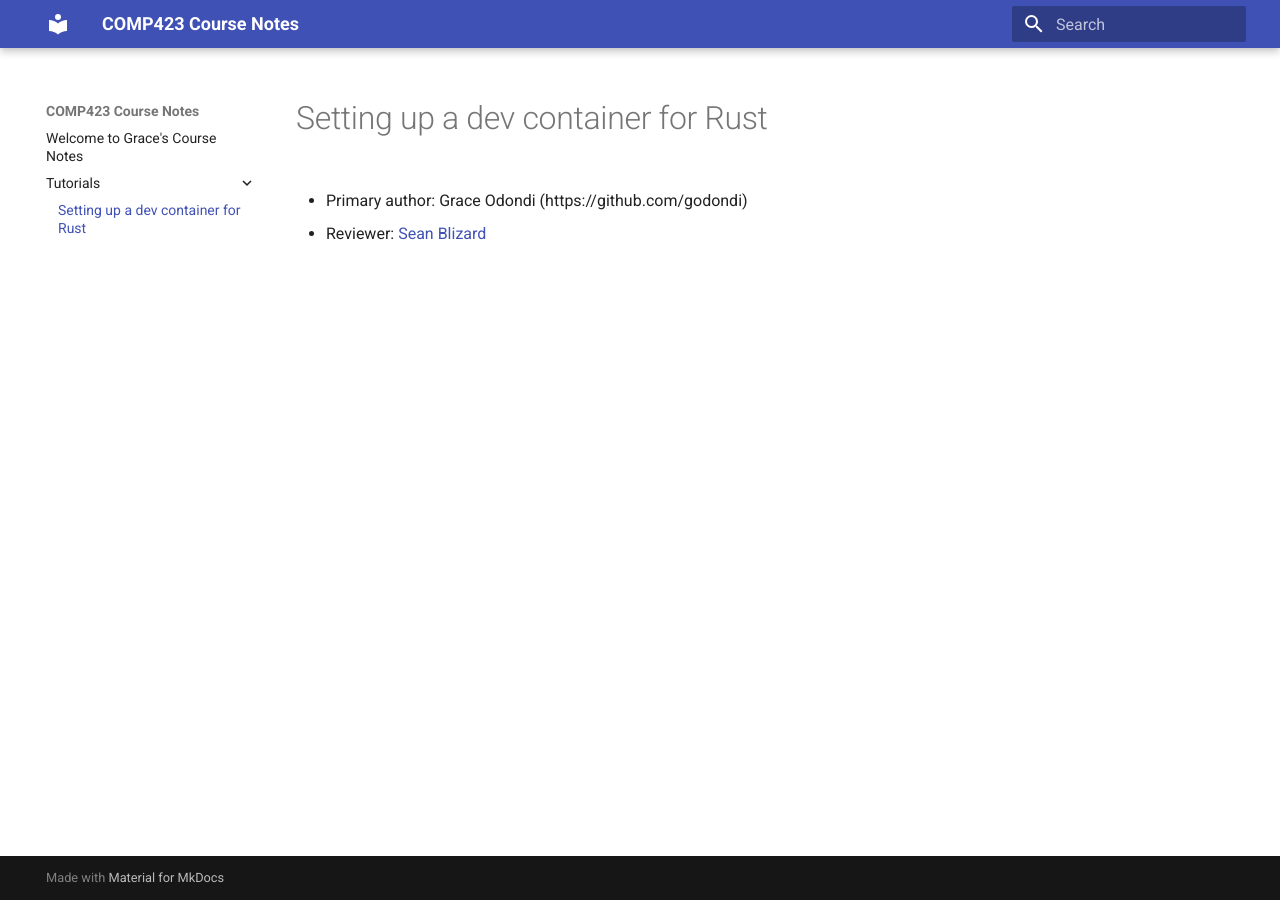
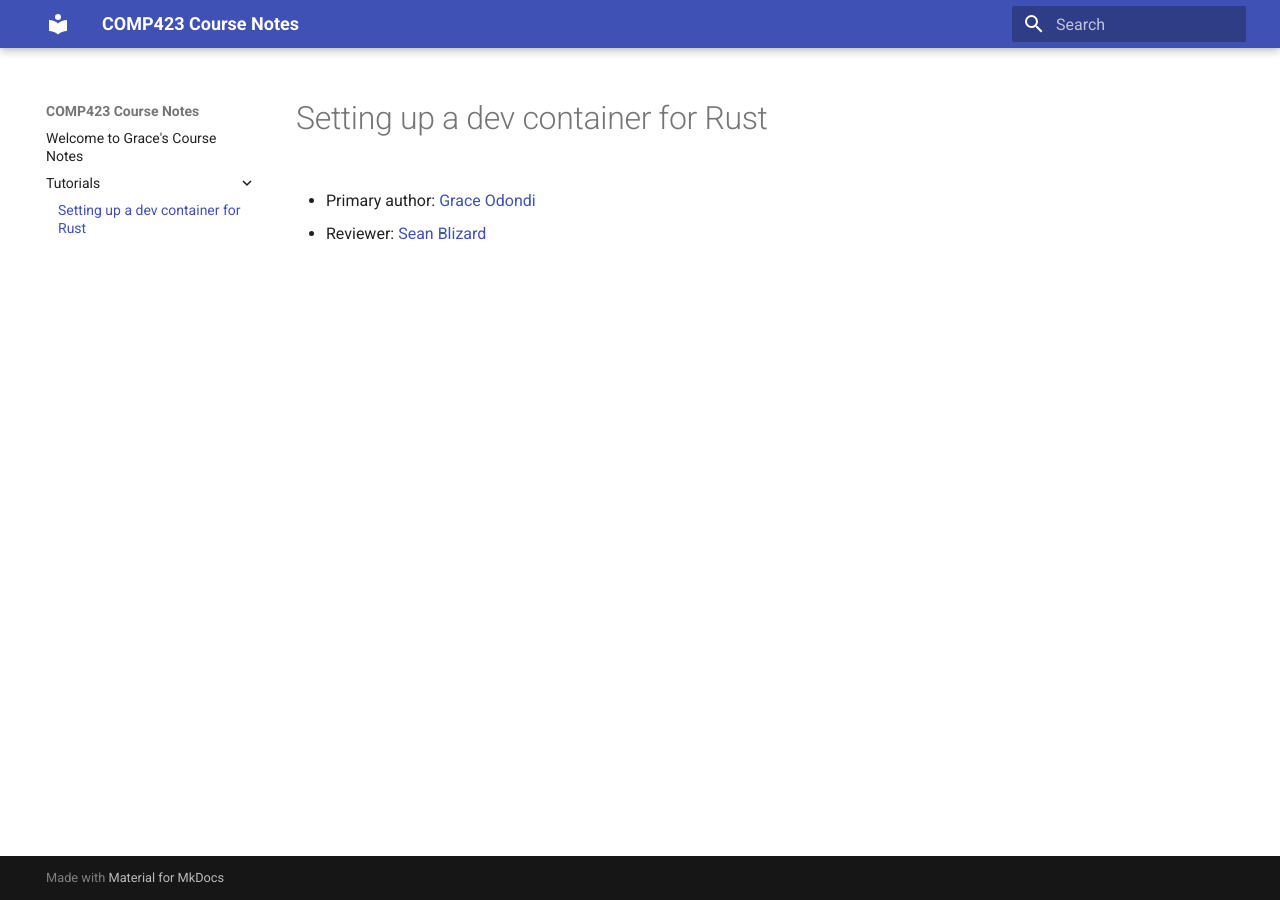
Before and after one commit to godondi/comp423-course-notes, an MkDocs documentation site: the page built from docs/tutorials/rust-setup.md, in a window 1280 px wide. Built offline with MkDocs 1.6.1 and Material for MkDocs 9.7.7, drawn with Linux system fonts in a browser that asks for light colours.

Commit message:
fixed my link

```diff
--- a/docs/tutorials/rust-setup.md
+++ b/docs/tutorials/rust-setup.md
@@ -1,5 +1,5 @@
 # Setting up a dev container for Rust
 
-* Primary author: Grace Odondi (https://github.com/godondi)
+* Primary author: [Grace Odondi](https://github.com/godondi)
 
 * Reviewer: [Sean Blizard](https://github.com/sblizard)
```
